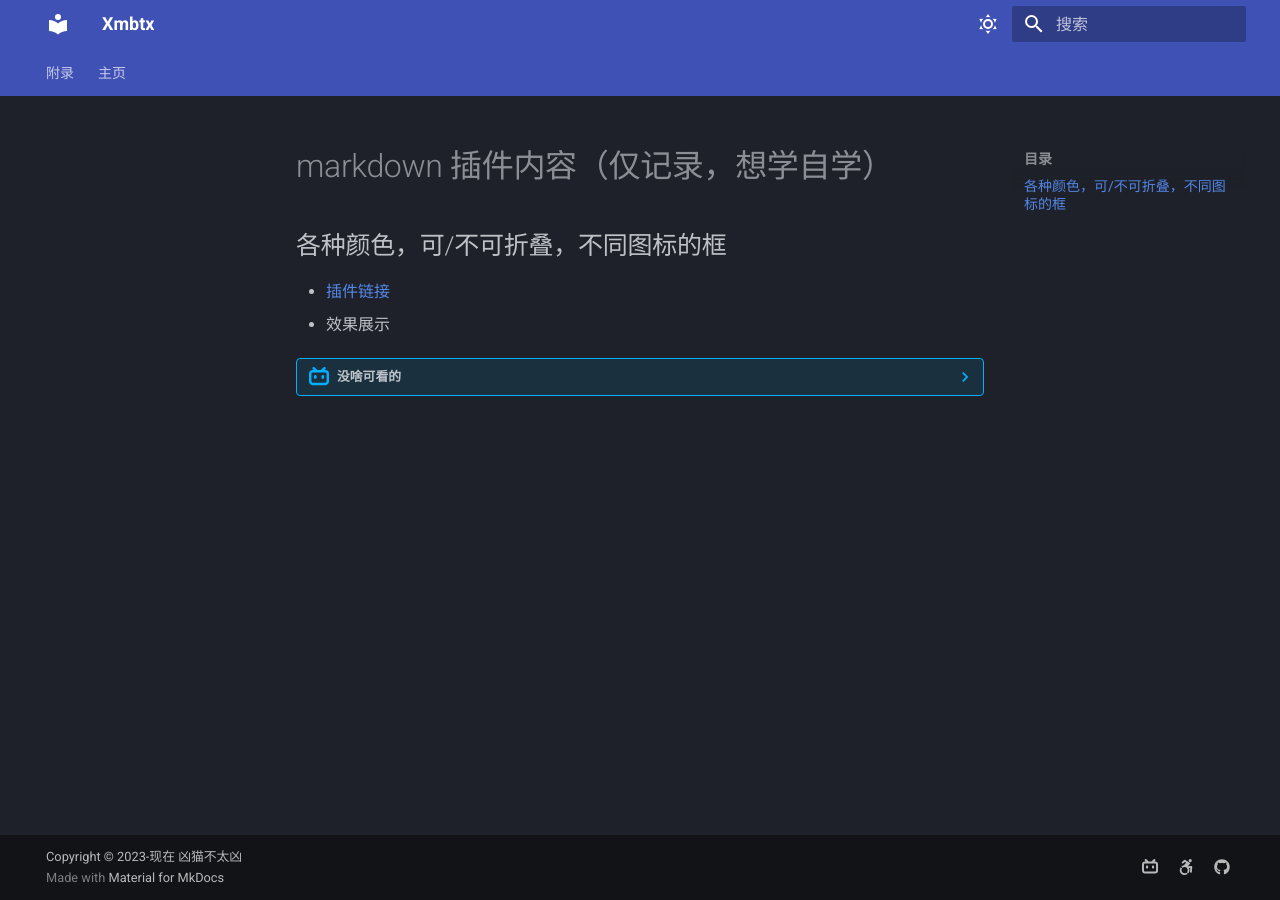
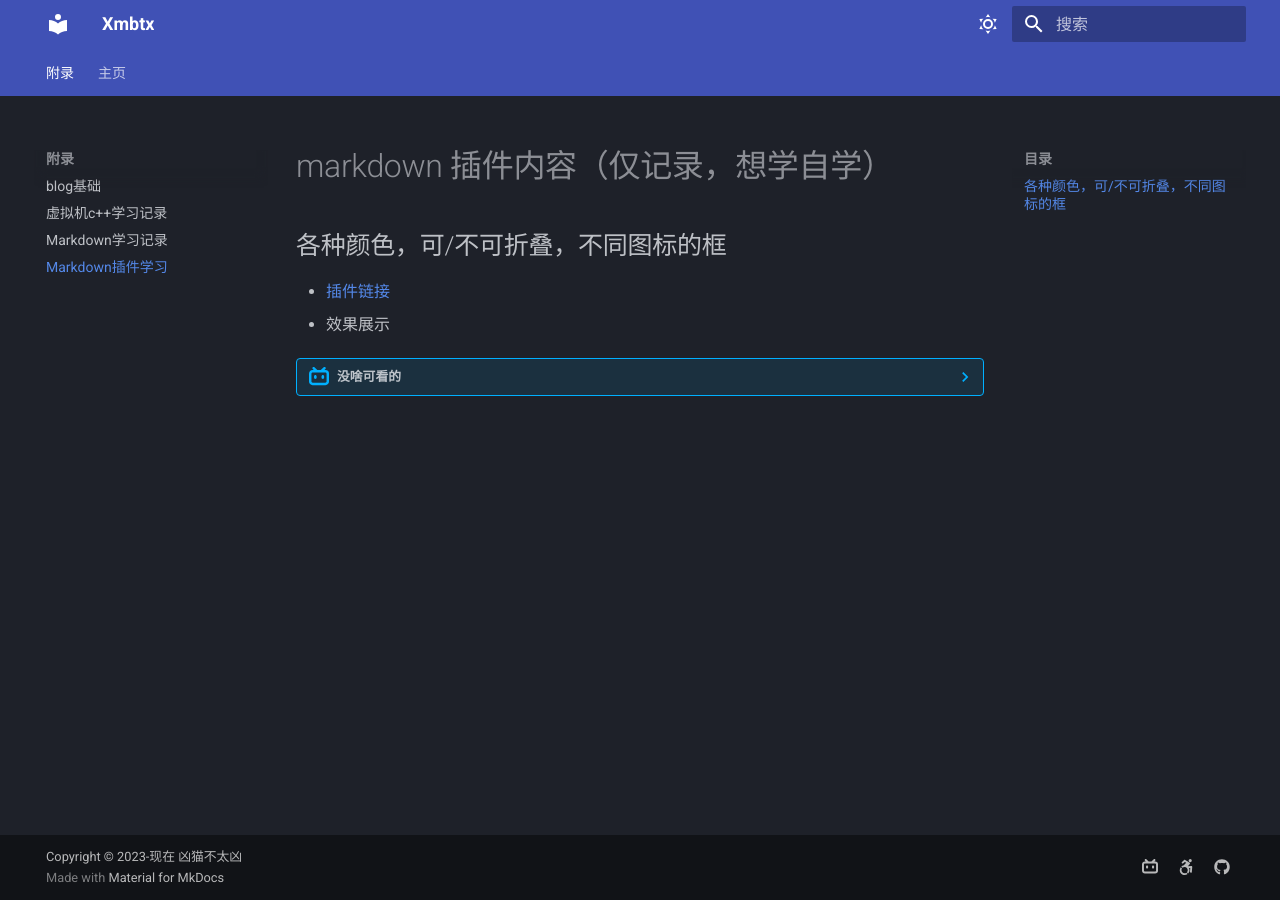
Before and after one commit to Xmbtx/xmbtx-blog, an MkDocs documentation site: the page built from docs/mkd/mkdex.md, in a window 1280 px wide. Built offline with MkDocs 1.6.1 and Material for MkDocs 9.7.7, drawn with Linux system fonts in a browser that asks for light colours; part of the change alters nothing that is shown.

Commit message:
2023-11-13_19:56:54 update

```diff
--- a/mkdocs.yml
+++ b/mkdocs.yml
@@ -41,6 +41,7 @@ nav:
     - blog基础: blog/blog.md
     - 虚拟机c++学习记录: c/c.md
     - Markdown学习记录: mkd/mkd.md
+    - Markdown插件学习: mkd/mkdex.md
   - 主页:
     - Home: index.md
     - 友链: friends.md
```
